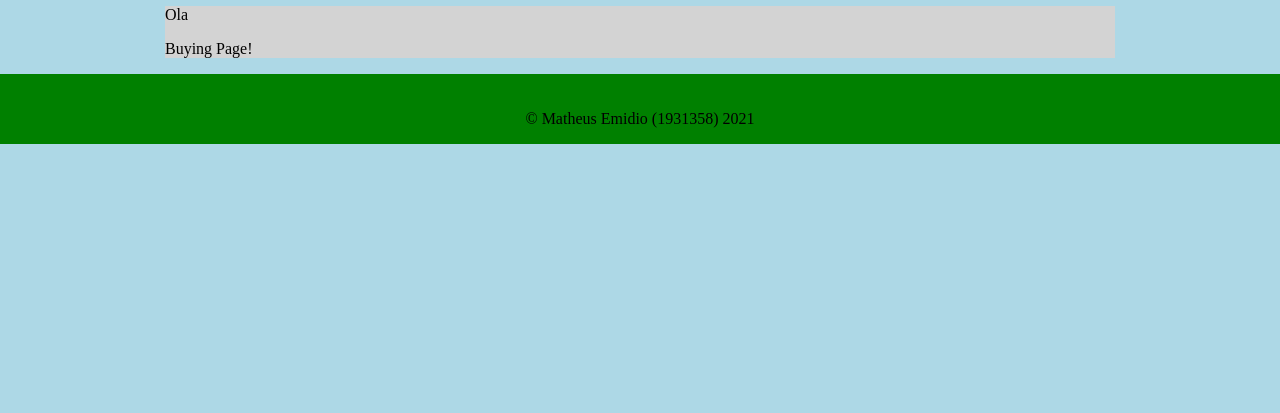
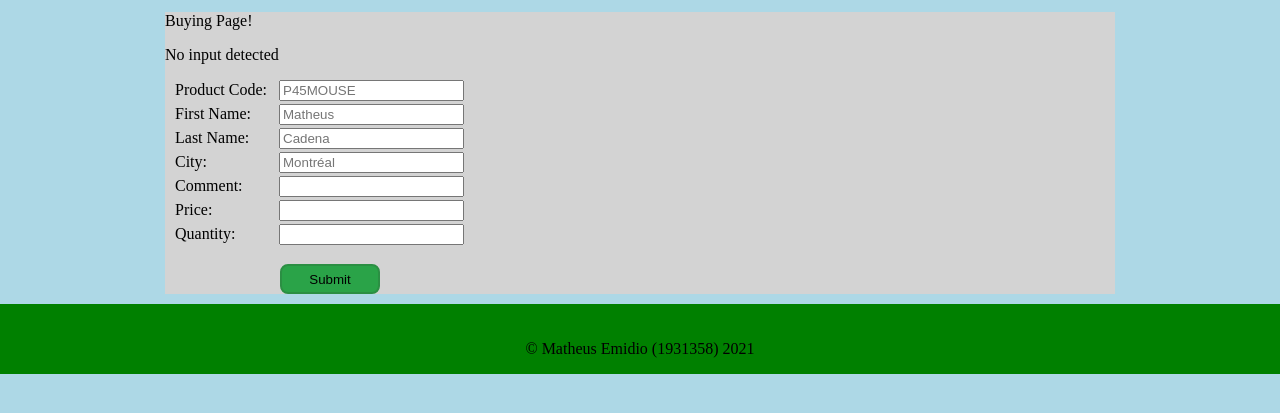
Before and after one commit to matheusemidio/SalesWebsite_Semester4, a PHP site: page /buying.php in a window 1280 px wide. Shown: the part 74-487 px from the top of the page. Run offline with PHP 8.4, Linux system fonts and the light colour scheme.

Commit message:
Matheus Emidio (1931358) 2021-02-20 Created form in the buying page

```diff
--- a/CSS/styles.css
+++ b/CSS/styles.css
@@ -47,3 +47,25 @@ a:link, a:visited{
 {
     margin: 0;
 }
+.form label
+{
+    display: inline-block;
+    margin-left: 10px;
+    min-width: 100px;
+    margin-bottom: 5px;
+}
+.button
+{
+    width: 100px;
+    height: 30px;
+    margin-left: 115px;
+    background-color: #2aa348;
+    border-radius: 8px;
+    border: 2px solid #2b8f43 ;
+}
+.button:hover
+{
+    background-color: #1c8c37;
+    border: 2px solid #1d7a34 ;
+
+}
--- a/PHP/PHP-functions.php
+++ b/PHP/PHP-functions.php
@@ -25,7 +25,7 @@ function generateHeader($title)
     <?php
     createNavigationMenu($title);
     createHeadContainer();
-    echo "Ola";
+
 
 
 }
@@ -80,3 +80,35 @@ function createFootContainer()
         </div>
     <?php
 }
+
+function createForm()
+{
+    ?>
+        <form action="buying.php" method="POST" class="form">
+                <p>
+                    <label for="productcode"> Product Code: </label>
+                    <input type="text" name="productcode" placeholder="P45MOUSE" required/>
+                    <br>
+                    <label> First Name: </label>
+                    <input type="text" name="firstname" placeholder="Matheus" required/>
+                    <br>
+                    <label for="lastname">Last Name: </label>
+                    <input type="text" name="lastname" placeholder="Cadena" required/>
+                    <br>
+                    <label for="city">City: </label>
+                    <input type="text" name="city" placeholder="Montréal" required/>
+                    <br>
+                    <label for="comment">Comment: </label>
+                    <input type="text" name="comment" />
+                    <br>
+                    <label for="price">Price: </label>
+                    <input type="text" name="price" required/>
+                    <br>
+                    <label for="quantity">Quantity: </label>
+                    <input type="text" name="quantity" required/>
+                    <br>
+                </p>
+                <input type="submit" value="Submit" name="save" class="button"/>
+        </form>
+    <?php
+}
--- a/buying.php
+++ b/buying.php
@@ -10,11 +10,38 @@ require_once FILE_PHP_FUNCTIONS;
 //Beginning of the HTML
 generateHeader("Buying");
 
-    //Calling and writing space
+    //Beginning of calling and writing space
     ?>
         <p>Buying Page!</p>
     <?php
 
+        if(isset($_POST["save"]))
+            {
+                $product_code = htmlspecialchars($_POST["productcode"]);
+                $firstname =  htmlspecialchars($_POST["firstname"]);
+                $lastname = htmlspecialchars($_POST["lastname"]);
+                $city = htmlspecialchars($_POST["city"]);
+                $comment = htmlspecialchars($_POST["comment"]);
+                $price = htmlspecialchars($_POST["price"]);
+                $quantity = htmlspecialchars($_POST["quantity"]);
+
+                echo "Product Code: $product_code <br>";
+                echo "First Name: $firstname <br>";
+                echo "Last Name: $lastname <br>";
+                echo "City: $city <br>";
+                echo "Comment: $comment <br>";
+                echo "Price: $price <br>";
+                echo "Quantity: $quantity <br>";
+            }
+        else
+        {
+            echo 'No input detected';
+        }
+
+        createForm();
+
+    //End of writing space
+
 
 //End of the HTML
 generateFooter();
```
